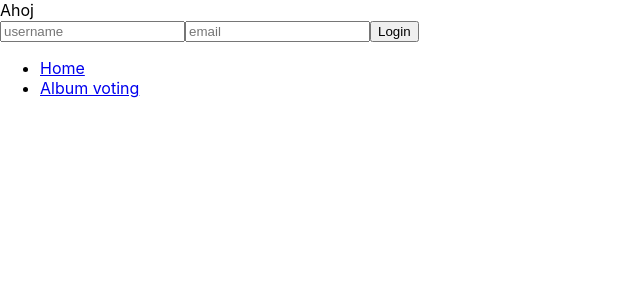
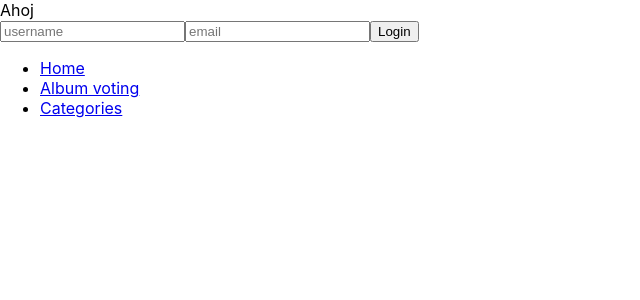
Before and after one commit to MartinNuc/react-course-2024-07-15, a React (Create React App) app: page / in a window 1280 px wide. Shown: the top 300 px of the page, without its empty margins (0-640 px from the left). Built offline with nearby package versions, Linux system fonts and the light colour scheme.

Commit message:
routing - show joke categories

```diff
--- /dev/null
+++ b/src/joke/JokeCategories.tsx
@@ -0,0 +1,15 @@
+import axios from "axios";
+import { useEffect, useState } from "react";
+
+export function JokeCategories() {
+  const [categories, setCategories] = useState<string[]>([]);
+
+  useEffect(() => {
+    axios.get<string[]>('https://api.chucknorris.io/jokes/categories')
+      .then(response =>  setCategories(response.data))
+  }, []);
+
+  return <ul>
+    {categories.map(category => <li key={category}>{category}</li>)}
+  </ul>
+}
--- a/src/routing/Navbar.tsx
+++ b/src/routing/Navbar.tsx
@@ -8,5 +8,8 @@ export function Navbar() {
     <li>
       <Link to="/votes">Album voting</Link>
     </li>
+    <li>
+      <Link to="/categories">Categories</Link>
+    </li>
   </ul>
 }
```
Also changed, not shown: src/App.tsx (+2 -16 lines), src/routing/router.tsx (added, +21 -0 lines).
